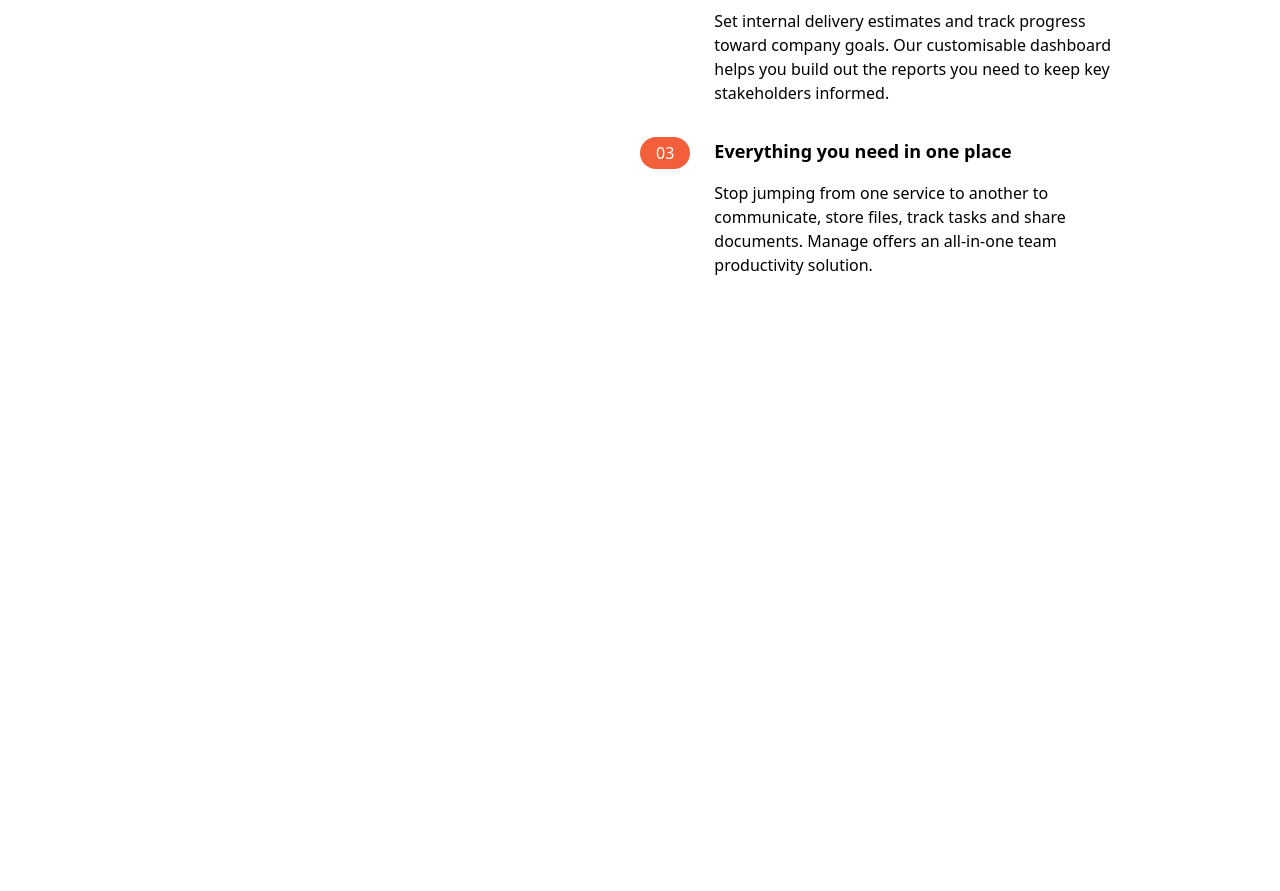
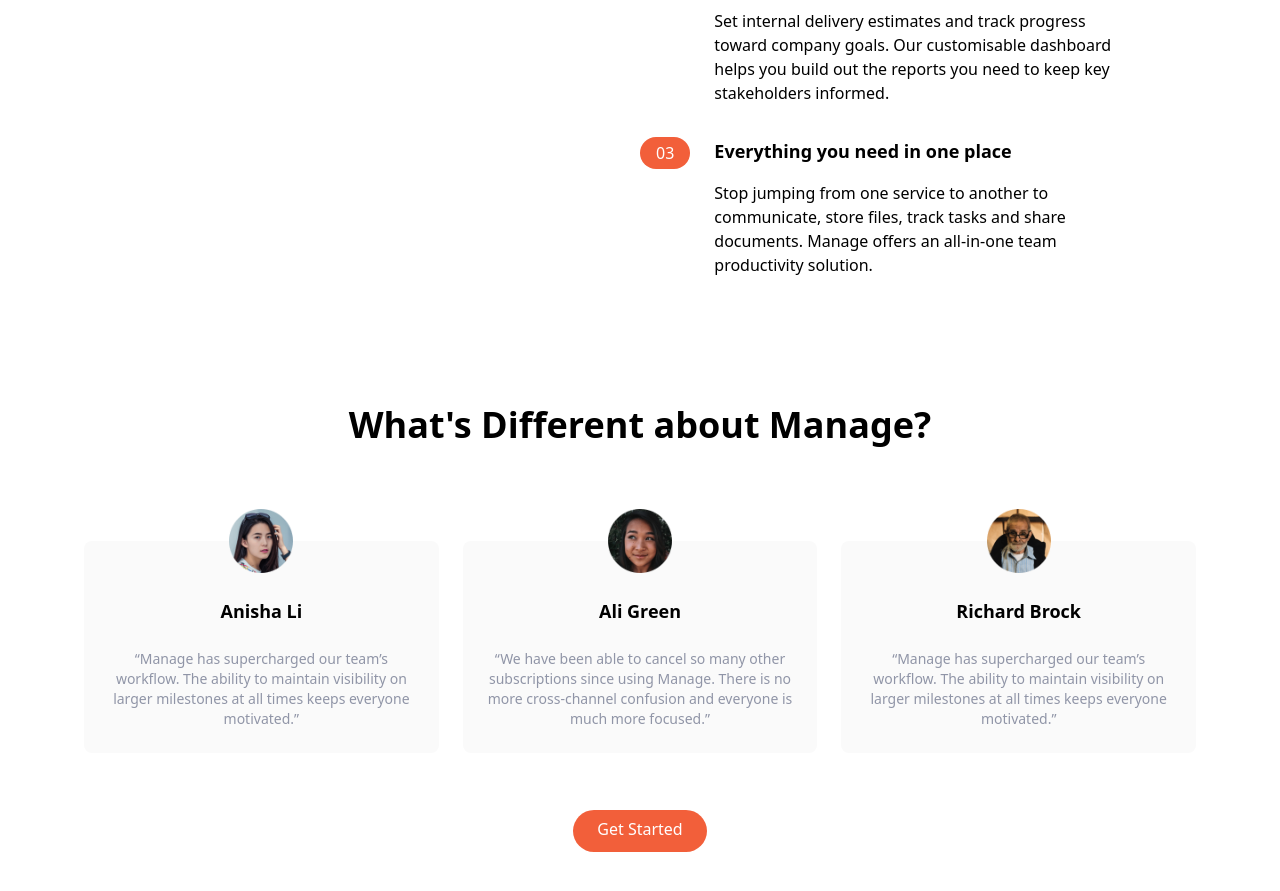
Before and after one commit to AyeshaShaharyar/manageLanding, a website: page index.html in a window 1280 px wide. Shown: the part 821-1712 px from the top of the page. Before the commit the page ends 1098 px from the top, so only its background shows below. Drawn offline with Linux system fonts and the light colour scheme.

Commit message:
add testimonial section items

```diff
--- a/index.html
+++ b/index.html
@@ -171,5 +171,65 @@
         </div>
       </div>
     </section>
+
+    <!-- Testimonials -->
+    <section id="testimonials">
+      <!-- Container to heading anf testm block -->
+      <div class="max-w-6xl px-5 mx-auto mt-32 text-center">
+        <!-- Heading -->
+        <h2 class="text-4xl font-bold text-center">
+          What's Different about Manage?
+        </h2>
+        <!-- testimonials Container-->
+
+        <div class="flex flex-col mt-24 md:flex-row md:space-x-6">
+          <!-- testimonial 1-->
+          <div
+            class="flex flex-col items-center p-6 space-y-6 rounded-lg bg-veryLightGray md:w-1/3"
+          >
+            <img src="img/avatar-anisha.png" class="w-16 -mt-14" alt="" />
+            <h5 class="text-lg font-bold">Anisha Li</h5>
+            <p class="text-sm text-darkGrayishBlue">
+              “Manage has supercharged our team’s workflow. The ability to
+              maintain visibility on larger milestones at all times keeps
+              everyone motivated.”
+            </p>
+          </div>
+          <!-- testimonial 2-->
+          <div
+            class="hidden flex-col items-center p-6 space-y-6 rounded-lg bg-veryLightGray md:flex md:w-1/3"
+          >
+            <img src="img/avatar-ali.png" class="w-16 -mt-14" alt="" />
+            <h5 class="text-lg font-bold">Ali Green</h5>
+            <p class="text-sm text-darkGrayishBlue">
+              “We have been able to cancel so many other subscriptions since
+              using Manage. There is no more cross-channel confusion and
+              everyone is much more focused.”
+            </p>
+          </div>
+          <!-- testimonial 3 -->
+          <div
+            class="hidden flex-col items-center p-6 space-y-6 rounded-lg bg-veryLightGray md:flex md:w-1/3"
+          >
+            <img src="img/avatar-richard.png" class="w-16 -mt-14" alt="" />
+            <h5 class="text-lg font-bold">Richard Brock</h5>
+            <p class="text-sm text-darkGrayishBlue">
+              “Manage has supercharged our team’s workflow. The ability to
+              maintain visibility on larger milestones at all times keeps
+              everyone motivated.”
+            </p>
+          </div>
+        </div>
+
+        <!-- testiomonial button-->
+        <div class="my-16">
+          <a
+            href="#"
+            class="p-3 px-6 pt-2 text-white bg-brightRed rounded-full baseline hover:bg-brightRedLight"
+            >Get Started</a
+          >
+        </div>
+      </div>
+    </section>
   </body>
 </html>
```
Also changed, not shown: css/main.css, img/avatar-ali.png (added), img/avatar-anisha.png (added), img/avatar-richard.png (added), img/avatar-shanai.png (added), img/bg-simplify-section-desktop.svg (added), img/bg-simplify-section-mobile.svg (added), img/bg-tablet-pattern.svg (added), img/favicon-32x32.png (added), img/icon-close.svg (added), img/icon-facebook.svg (added), img/icon-hamburger.svg (added), img/icon-instagram.svg (added).
